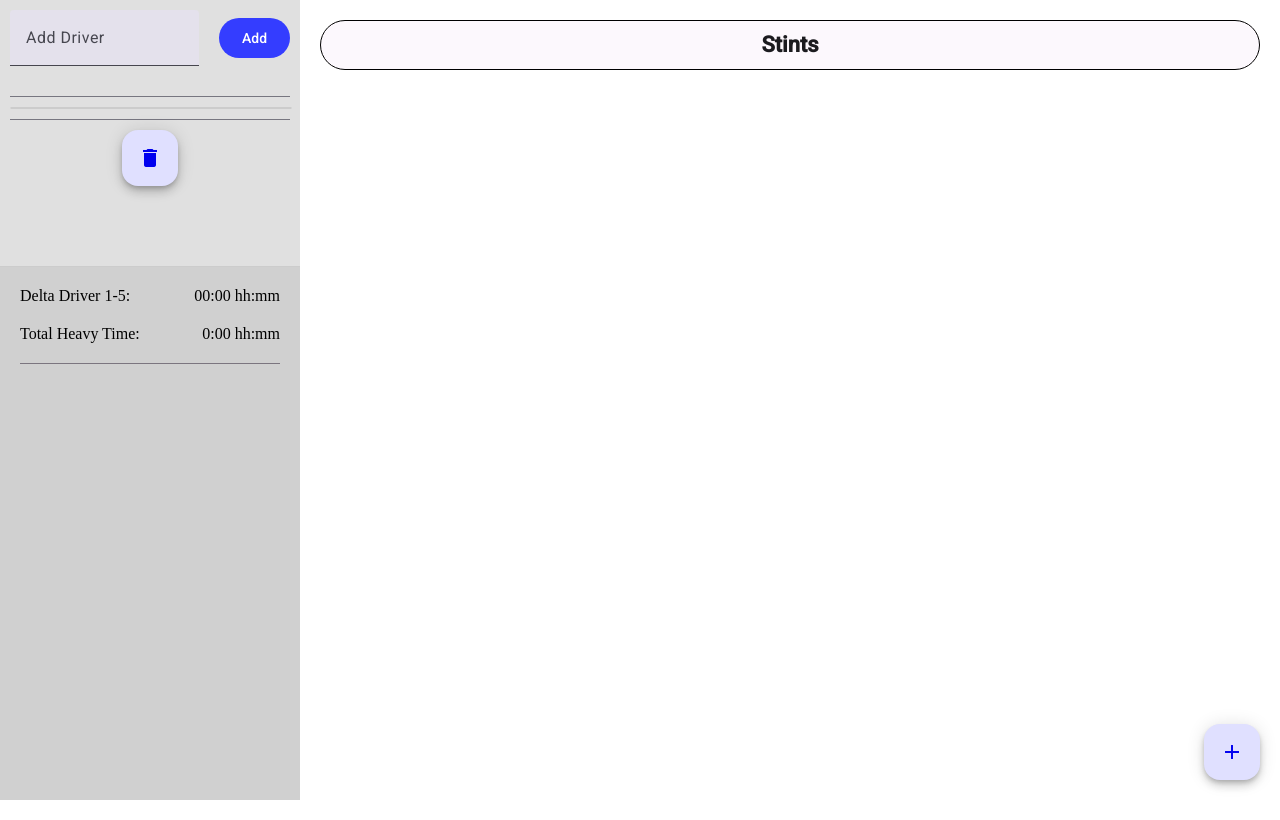
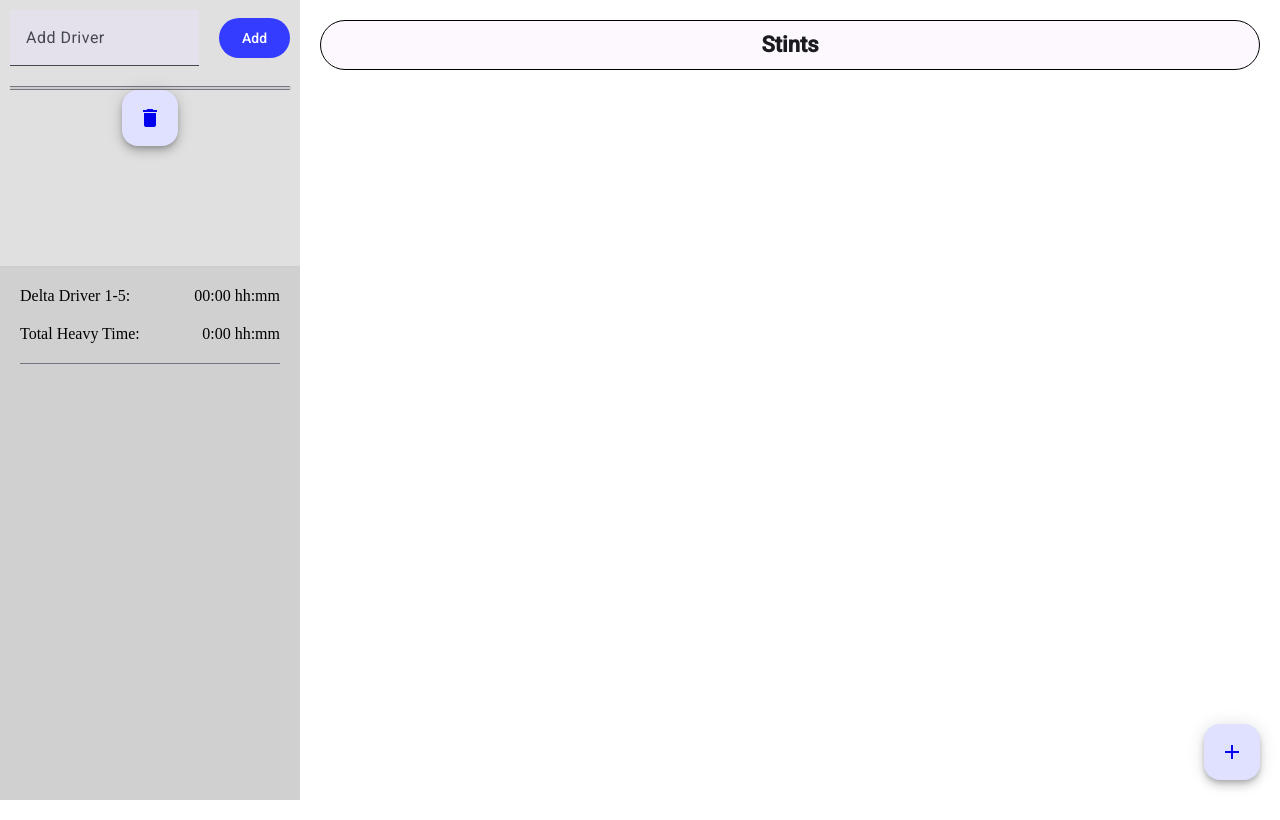
Before and after one commit to Marcoge/24h-helper, an Angular app: page / in a window 1280 px wide. Built offline with nearby package versions, Linux system fonts and the light colour scheme.

Commit message:
Removed <body> tag from components.

```diff
--- a/src/app/driver-panel/driver-panel.component.html
+++ b/src/app/driver-panel/driver-panel.component.html
@@ -1,4 +1,3 @@
-<body>
 <div class="driver-adding-container">
   <mat-form-field class="input-field-driver">
     <input matInput placeholder="Add Driver" [(ngModel)]="driver" />
@@ -39,4 +38,3 @@
     <mat-icon>delete</mat-icon>
   </button>
 </div>
-</body>
--- a/src/app/summary/summary.component.html
+++ b/src/app/summary/summary.component.html
@@ -1,4 +1,3 @@
-<body>
 <div>
   <div class="totals">
     <div>Delta Driver 1-5:</div>
@@ -27,4 +26,3 @@
     }
   </mat-list>
 </div>
-</body>
--- a/src/app/time-table-entry/time-table-entry.component.html
+++ b/src/app/time-table-entry/time-table-entry.component.html
@@ -1,4 +1,3 @@
-<body>
 <mat-card class="stint-container" appearance="outlined">
   <mat-card-content class="stint-content">
     <mat-form-field>
@@ -48,4 +47,3 @@
     </div>
   </mat-card-content>
 </mat-card>
-</body>
--- a/src/app/time-table/time-table.component.html
+++ b/src/app/time-table/time-table.component.html
@@ -1,4 +1,3 @@
-<body>
 <mat-toolbar class="header-bar">
   <span><b>Stints</b></span>
 </mat-toolbar>
@@ -16,4 +15,3 @@
     <mat-icon>add</mat-icon>
   </button>
 </div>
-</body>
```
Lines whose indentation alone changed are shown as unchanged.
